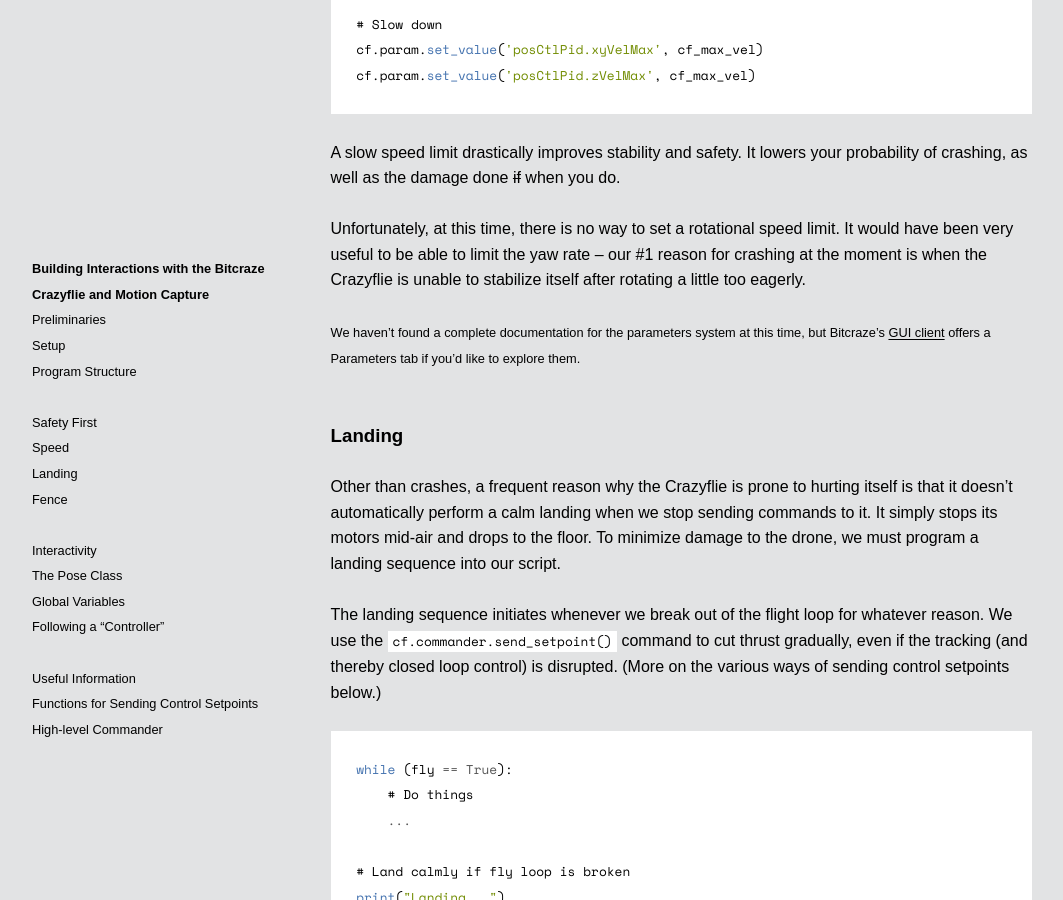
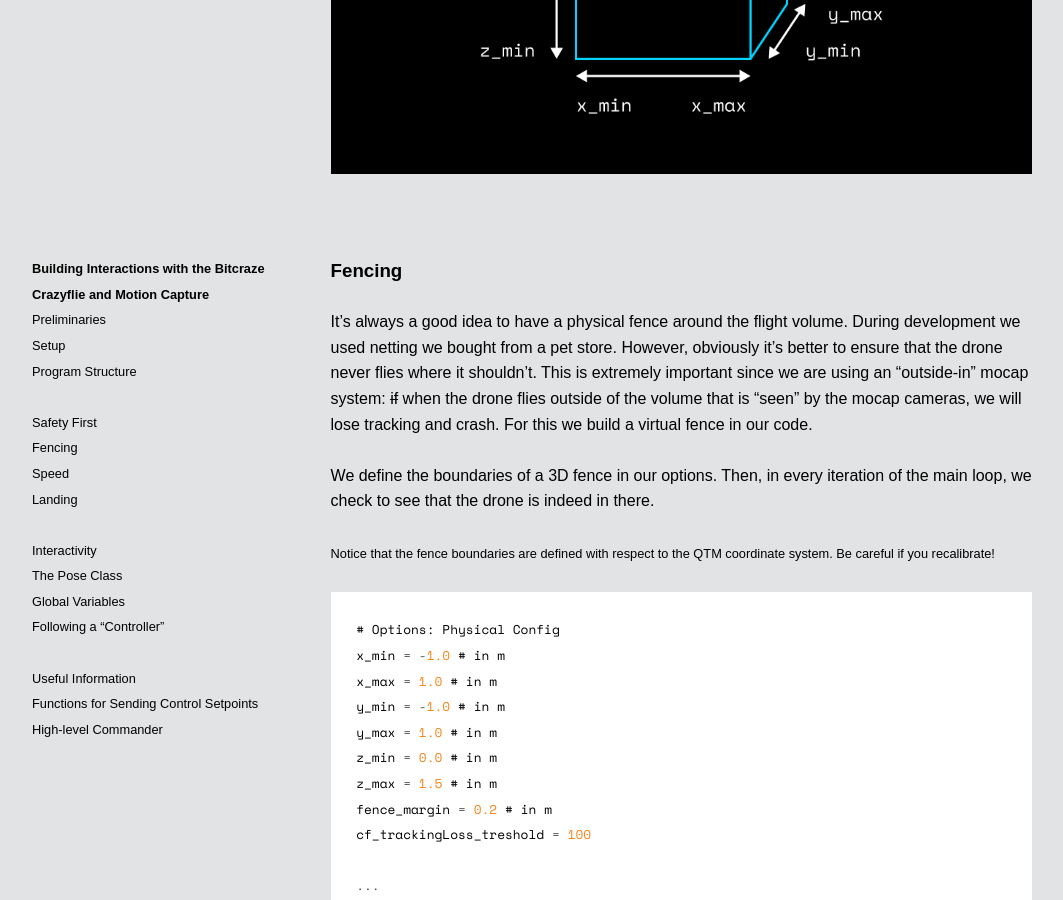
Before and after one commit to l77l77/mbaytas.github.io, a Jekyll site: the page built from crazyflie.md, in a window 1280 px wide and 900 px high, scrolled down 4263 px. Shown: the whole window, without its empty margins (108-1171 px from the left). Built offline with Jekyll 4.4.1, drawn with Linux system fonts in a browser that asks for light colours; some web fonts are replaced; our own code applies the rules of GitHub Pages for plain Markdown files; comment, search, counter and statistics services are not loaded; some of the changed text lies outside the part shown.

Commit message:
Update crazyflie.md

````diff
--- a/crazyflie.md
+++ b/crazyflie.md
@@ -47,7 +47,7 @@
 The Crazyflie has to be positioned in a specific way, before each takeoff, in order to fly correctly: the front of the Crazyflie must point to the positive x-direction of the QTM coordinate system. It stability is predicated on correct initial alignment: if the front of the drone is not aligned with the x-direction it will lose control and crash. A few degrees of error is fine, but more than that will give you trouble.
 
 
-![The program structure is based on a main loop](/img/crazyflie_orientation.png)
+![The script is structured around a main loop](/img/crazyflie_orientation.png)
 
 
 ### Program Structure
@@ -78,6 +78,56 @@
 ## Safety First
 
 Even though the Crazyflie is small and light, and generally not capable of serious damage; it has a very expensive self-harm habit – it's very effective at destroying its own bits and pieces when it crashes into walls and other things. We need to take some safety measures to protect the drone.
+
+We crashed our drones a lot while developing our prototypes, because the way that the Crazyflie's flight control is implemented out of the box is sensitive to tracking loss and sudden inputs. Thus, our safety measures concentrate on making sure that the drone stays in the mocap tracking volume, doesn't move too fast for it's own sake, and still manages to keeps calm if either of things fail.
+
+
+![Virtual fence confining drone to a safe zone](/img/crazyflie_fence.png)
+
+
+### Fencing
+
+It's always a good idea to have a physical fence around the flight volume. During development we used netting we bought from a pet store. However, obviously it's better to ensure that the drone never flies where it shouldn't. This is extremely important since we are using an "outside-in" mocap system: <del>if</del> when the drone flies outside of the volume that is "seen" by the mocap cameras, we will lose tracking and crash. For this we build a virtual fence in our code.
+
+We define the boundaries of a 3D fence in our options. Then, in every iteration of the main loop, we check to see that the drone is indeed in there.
+
+*Notice that the fence boundaries are defined with respect to the QTM coordinate system. Be careful if you recalibrate!*
+
+
+```python
+# Options: Physical Config
+x_min = -1.0 # in m
+x_max = 1.0 # in m
+y_min = -1.0 # in m
+y_max = 1.0 # in m
+z_min = 0.0 # in m
+z_max = 1.5 # in m
+fence_margin = 0.2 # in m
+cf_trackingLoss_treshold = 100
+
+...
+
+while (fly == True):
+
+    # Land if drone strays out of fence
+    if not x_min - fence_margin < cf_pose.x < x_max + fence_margin
+    or not y_min - fence_margin < cf_pose.y < y_max + fence_margin
+    or not z_min - fence_margin < cf_pose.z < z_max + fence_margin:
+        print("DRONE HAS LEFT SAFE ZONE!")
+        break
+    # Land if drone disappears
+    if cf_trackingLoss > cf_trackingLoss_treshold:
+        print("TRACKING LOST FOR " + str(cf_trackingLoss_treshold) + " FRAMES!")
+	break
+```
+
+```python
+while (fly == True):
+    # Keep target inside fence
+        target_pose.x = max(x_min, min(target.x, x_max))
+        target_pose.y = max(y_min, min(target.y, y_max))
+        target_pose.z = max(z_min, min(target.z, z_max))
+```
 
 ### Speed
 
@@ -120,26 +170,7 @@
     time.sleep(0.2)
 ```
 
-![Virtual fence confining drone to a safe zone](/img/crazyflie_fence.png)
 
-### Fence
-
-It's always a good idea to have a physical fence aroung the drone. We use a cat net we bought from a pet store.
-
-We also build a virtual fence in our code.
-
-
-```python
-# Land if drone strays out of bounding box
-if not x_min - safeZone_margin < cf_pose.x < x_max + safeZone_margin
-or not y_min - safeZone_margin < cf_pose.y < y_max + safeZone_margin
-or not z_min - safeZone_margin < cf_pose.z < z_max + safeZone_margin:
-    print("DRONE HAS LEFT SAFE ZONE!")
-    break
-# Land if drone disappears
-if cf_trackingLoss > cf_trackingLoss_treshold:
-    print("TRACKING LOST FOR " + str(cf_trackingLoss_treshold) + " FRAMES!")
-```
 
 ## Interactivity
 
````
